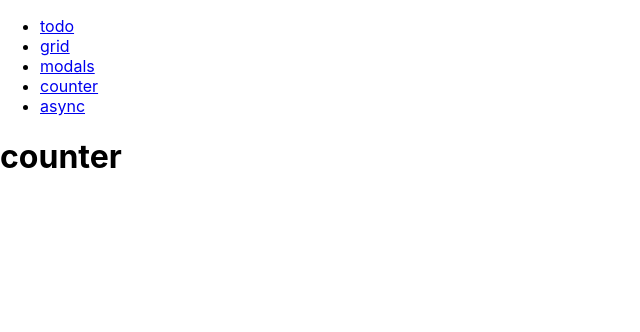
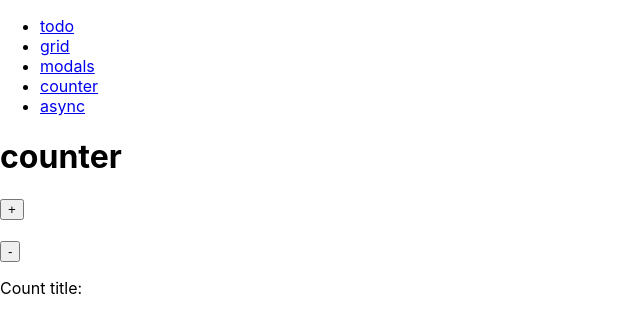
Before and after one commit to dev-song/apps-combo-react, a React (Create React App) app: page /counter in a window 1280 px wide. Shown: the top 332 px of the page, without its empty margins (0-640 px from the left). Built offline with nearby package versions, Linux system fonts and the light colour scheme.

Commit message:
Prepare Counter component before applying redux

```diff
--- a/src/components/Counter.js
+++ b/src/components/Counter.js
@@ -1,8 +1,27 @@
 import React from 'react';
 
-function Counter() {
+function Counter({ number, lastCalc, onIncrement, onDecrement }) {
   return (
     <div className="Counter">
+      <div className="Counter__container">
+        <button
+          className="Counter__increment-button"
+          onClick={onIncrement}
+        >
+          +
+          </button>
+        <h2 className="Counter__number">{number}</h2>
+        <button
+          className="Counter__decrement-button"
+          onClick={onDecrement}
+        >
+          -
+        </button>
+      </div>
+      <p className="Counter__explanation">
+        Count title:
+        <span className="Counter__status"> {lastCalc}</span>
+      </p>
     </div>
   );
 }
```
